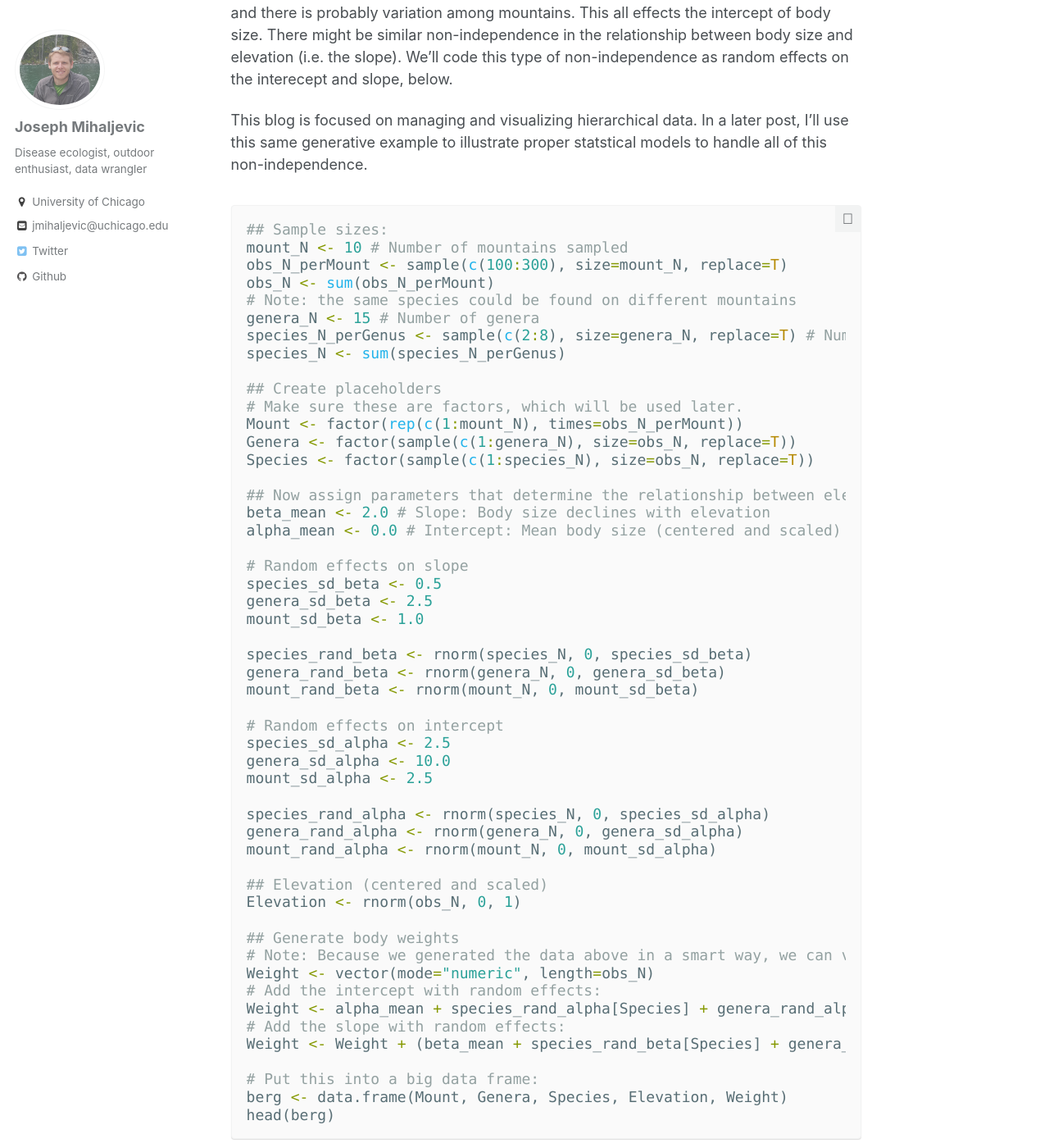
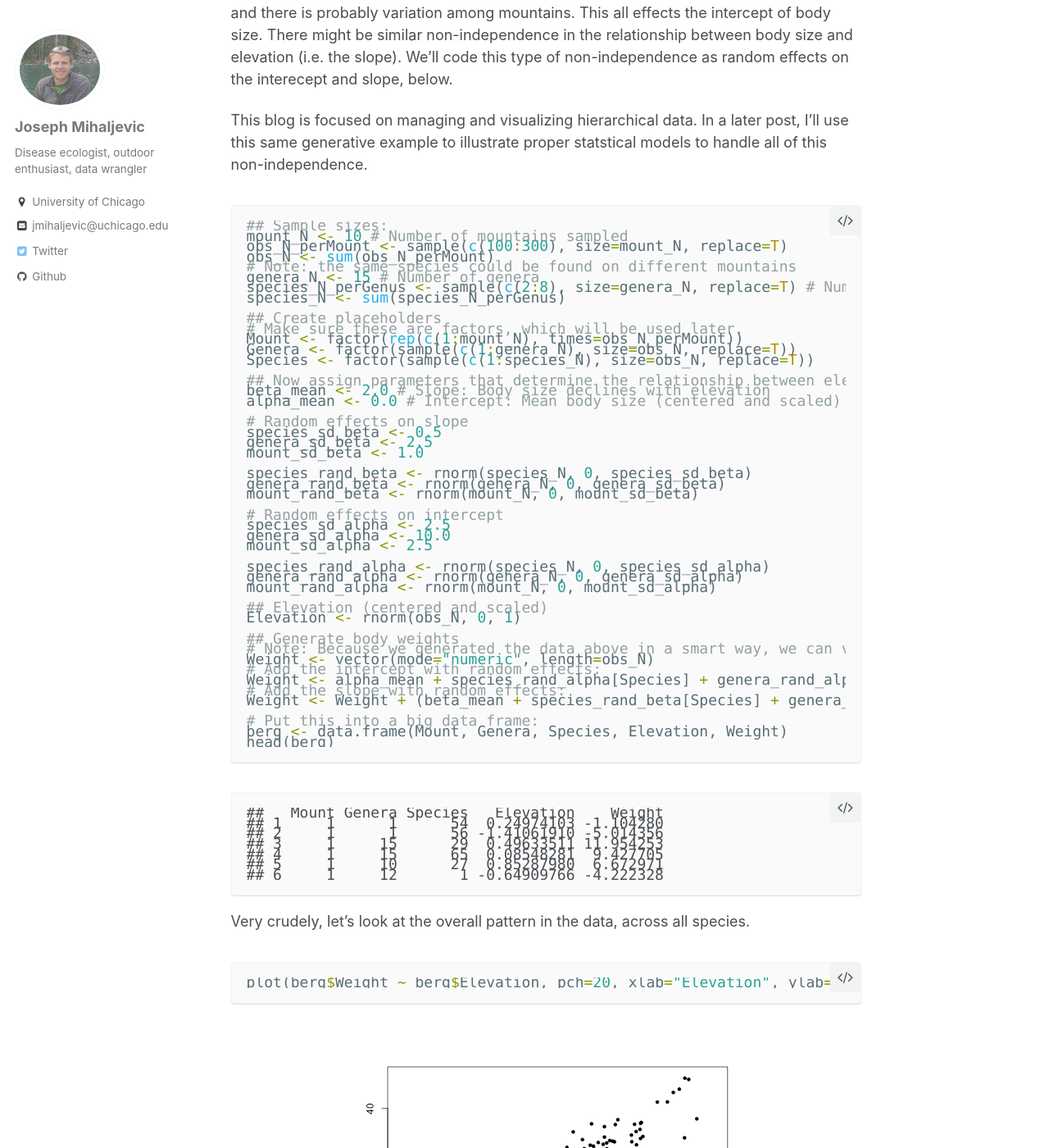
Before and after one commit to jrmihalj/jrmihalj.github.io, a Jekyll site: the page built from _posts/2016-9-10-hierarchical-data-management-and-visualization.md, in a window 1280 px wide and 1400 px high, scrolled down 710 px. Shown: the whole window at 82% size. Built offline with Jekyll 4.4.1, drawn with Linux system fonts in a browser that asks for light colours; comment, search, counter and statistics services are not loaded.

Commit message:
think this should work...

```diff
--- a/_sass/_syntax.scss
+++ b/_sass/_syntax.scss
@@ -1,11 +1,14 @@
+/* ==========================================================================
+   Syntax highlighting
+   ========================================================================== */
 
 div.highlighter-rouge,
 figure.highlight {
   position: relative;
   margin-bottom: 1em;
-  font-family: $helvetica;
-  font-size: 0.6;
-  line-height: 1.2;
+  font-family: $garamond;
+  font-size: 8;
+  line-height: 0.7;
   border: 1px solid $border-color;
   border-radius: $border-radius;
   background-color: $code-background-color;
@@ -18,8 +21,8 @@
     padding: 0.5em;
     background-color: $lighter-gray;
     content: "\f121";
-    font-family: $helvetica;
-    line-height: 0.8;
+    font-family: "fontawesome" !important;
+    line-height: 1;
     text-transform: none;
     speak: none;
   }
@@ -36,7 +39,7 @@
 }
 
 .highlight table {
-  font-size: 1em;
+  font-size: 0.6em;
   border: 0;
 
   td {
@@ -57,6 +60,21 @@
 
 .highlight pre { width: 100%; }
 
+/*
+   Solarized Light
+   http://ethanschoonover.com/solarized
+
+   SOLARIZED HEX      ROLE
+   --------- -------- ------------------------------------------
+   base01    #586e75  body text / default code / primary content
+   base1     #93a1a1  comments / secondary content
+   base3     #fdf6e3  background
+   orange    #cb4b16  constants
+   red       #dc322f  regex, special keywords
+   blue      #22b3eb  reserved keywords
+   cyan      #2aa198  strings, numbers
+   green     #859900  operators, other keywords
+   ========================================================================== */
 
 .highlight .c { color: #93a1a1 } /* Comment */
 .highlight .err { color: #586e75 } /* Error */
```
Also changed, not shown: 2 other files.
